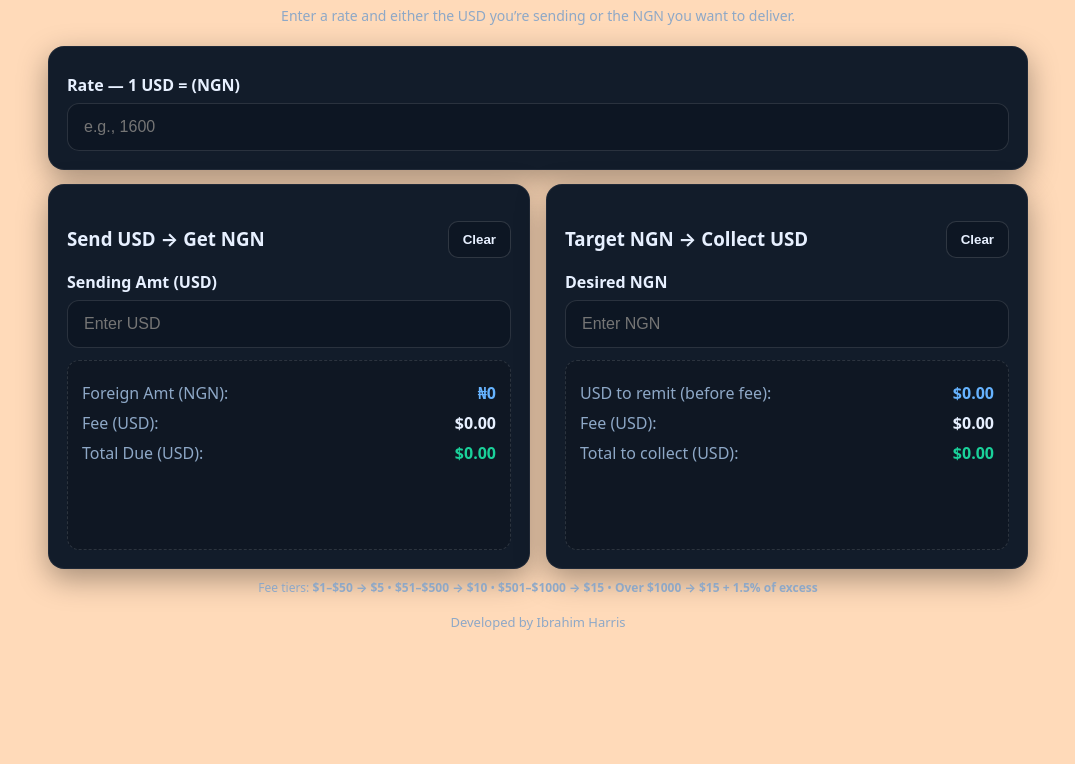
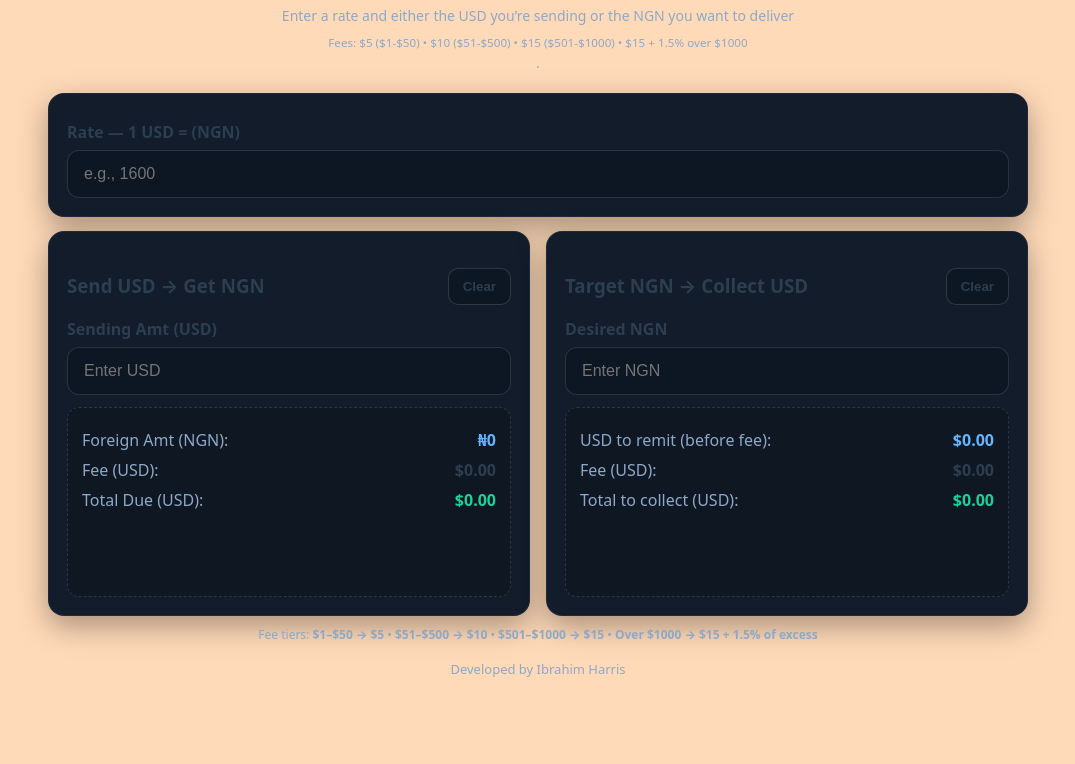
Before and after one commit to idtbosspaper-png/Remit-Calculator, a plain HTML site: page index.html in a window 1280 px wide. Shown: the part 106-870 px from the top of the page, without its empty margins (102-1177 px from the left). Before the commit the page ends 824 px from the top, so only its background shows below. Drawn offline with Linux system fonts and the light colour scheme.

Commit message:
Improve contrast and add fee information
Updated the styling and structure of the USD to NGN Remit Calculator. Adjusted fee display and improved user interface elements.

```diff
--- a/index.html
+++ b/index.html
@@ -9,7 +9,7 @@
       --bg:#FFDAB9;
       --card:#121c2a;
       --muted:#8ea8c7;
-      --text:#e7f0ff;
+      --text:#2c3e50;
       --accent:#66b3ff;
       --ring:#47d3ff;
       --ok:#1ad19a;
@@ -118,7 +118,7 @@
   <div class="wrap">
     <main class="page">
       <h1>USD ⇄ NGN Remit Calculator</h1>
-      <p class="lead">Enter a rate and either the USD you’re sending or the NGN you want to deliver.</p>
+      <p class="lead">Enter a rate and either the USD you’re sending or the NGN you want to deliver <small style="display:block;margin-top:8px;">Fees: $5 ($1-$50) • $10 ($51-$500) • $15 ($501-$1000) • $15 + 1.5% over $1000</small>.</p>
 
       <div class="card" style="margin-bottom:14px">
         <label for="rate">Rate — <strong>1 USD</strong> = (<strong>NGN</strong>)</label>
```
